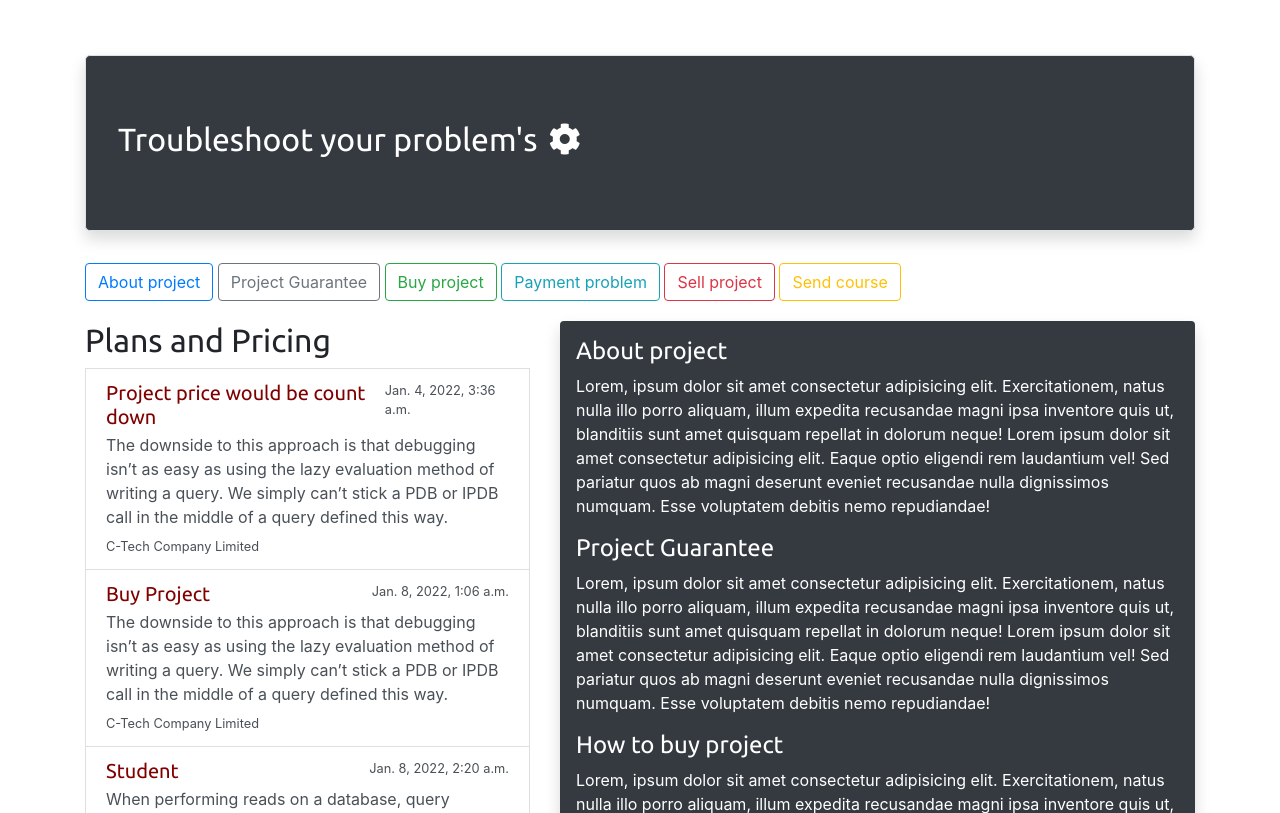
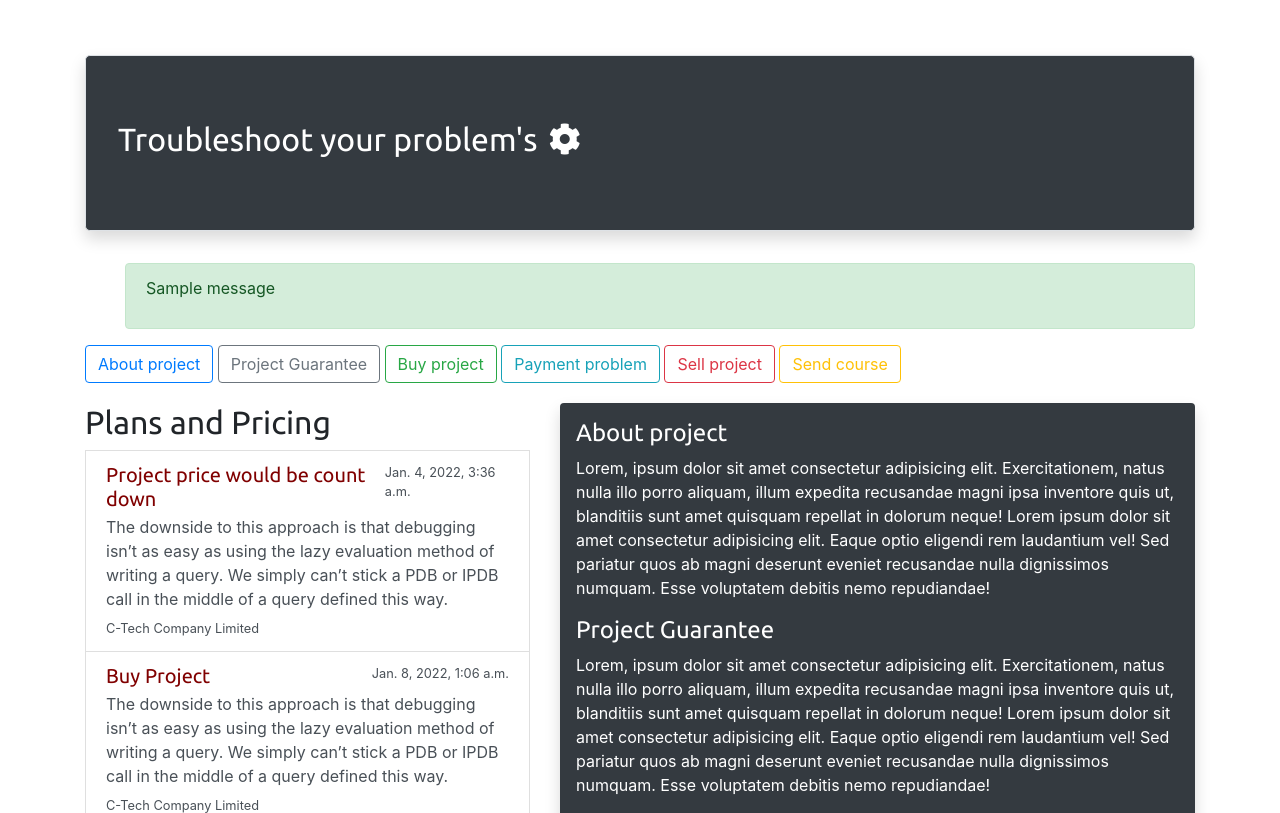
Before and after one commit to Belloyusuf/Iproject_site, a Django app: page /project/UserGuid_detail/ in a window 1280 px wide. Shown: the part 56-869 px from the top of the page. Run offline with Django 3.2, Linux system fonts and the light colour scheme; data comes from the database, SQL or seed files in the repository; both versions use the stored data as it was after the commit; tables that the repository leaves empty hold one stand-in row (values such as "Sample post"); one stand-in notice (Sample message) is shown; some libraries are stand-ins or nearby versions.

Commit message:
After i added message

```diff
--- a/projectapp/templates/project/guide.html
+++ b/projectapp/templates/project/guide.html
@@ -6,7 +6,16 @@
     <div class="jumbotron border shadow" style="margin-top: 10%; background-color:#343A40; color:white;" >
         <h2>Troubleshoot your problem's <span> <i class="fas fa-cog fa-fw"></i></span></h2>
     </div>
+    {% if messages %}
+    <ul class="messages">
+        {% for message in messages %}
+        <div class="alert alert-success" role="alert">
+            <p {% if message.tags %} class="{{ message.tags }}"{% endif %} >{{ message }} </p>
+          </div>
 
+        {% endfor %}
+    </ul>
+    {% endif %}
       <a class="btn btn-outline-primary" href="#about">About project</a>
       <a class="btn btn-outline-secondary" href="#guarantee">Project Guarantee </a>
       <a class="btn btn-outline-success" href="#buy-project">Buy project</a>
--- a/projectapp/views.py
+++ b/projectapp/views.py
@@ -1,7 +1,8 @@
-from django.shortcuts import render, get_object_or_404
+from django.shortcuts import render, get_object_or_404, redirect
 from .models import Category, Project, Purchase, Plan
 from . forms import Customerform
 from django.views.generic.edit import CreateView
+from django.contrib import messages
 
 
 
@@ -49,12 +50,15 @@ def user_wishlist(request):
         form = Customerform(request.POST)
         if form.is_valid():
             form.save()
+            messages.add_message(request, messages.INFO, "Added successfully")
+            return redirect('/project/UserGuid_detail/')
     else:
         form = Customerform()
     context = {'form':form}
     return render(request,'project/wish.html', context)
 
 
+
 class PurchaseCreateView(CreateView):
     model = Purchase
     form_class = 'ProjectPurchase'
```
Also changed, not shown: db.sqlite3.
